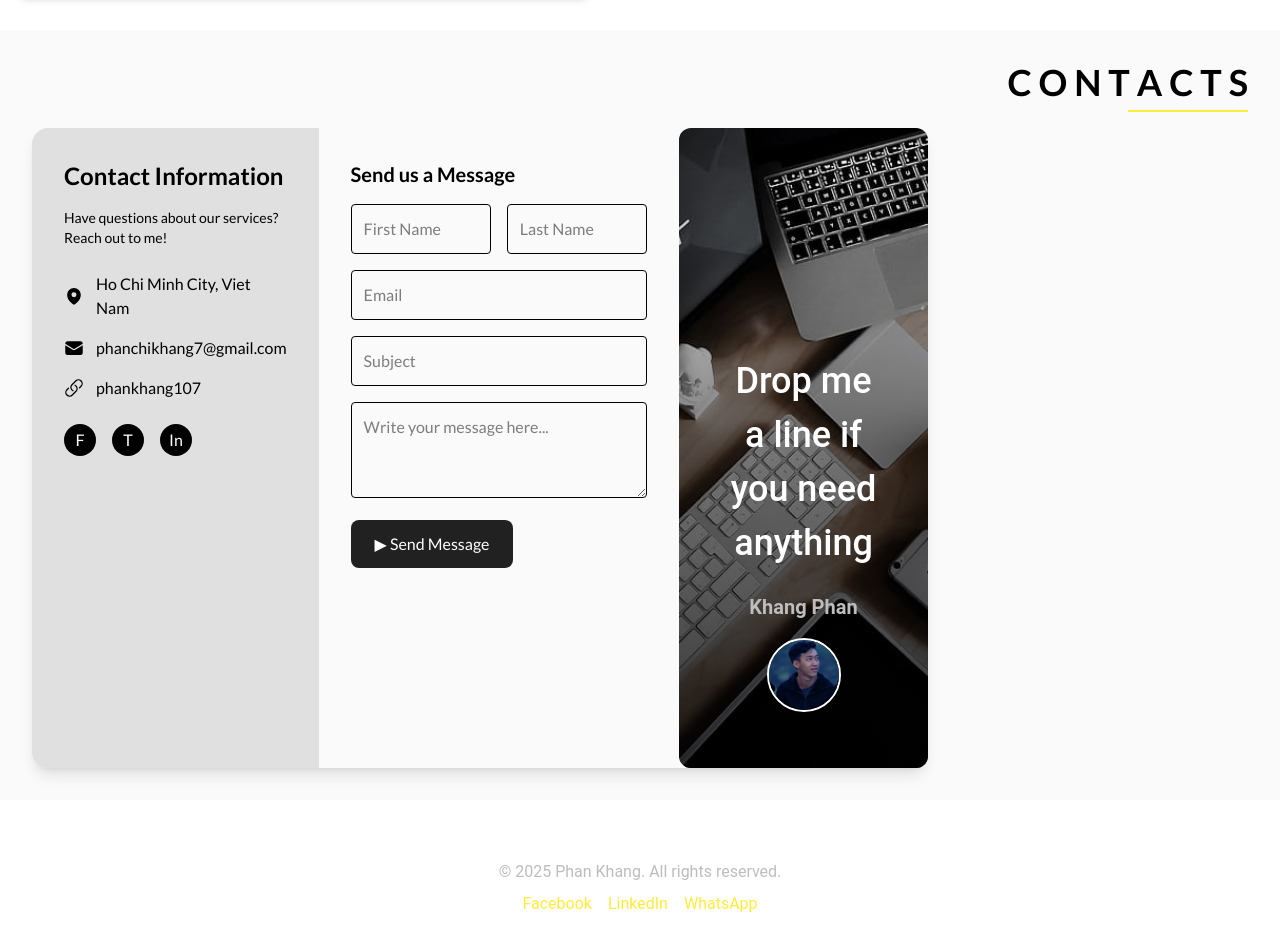
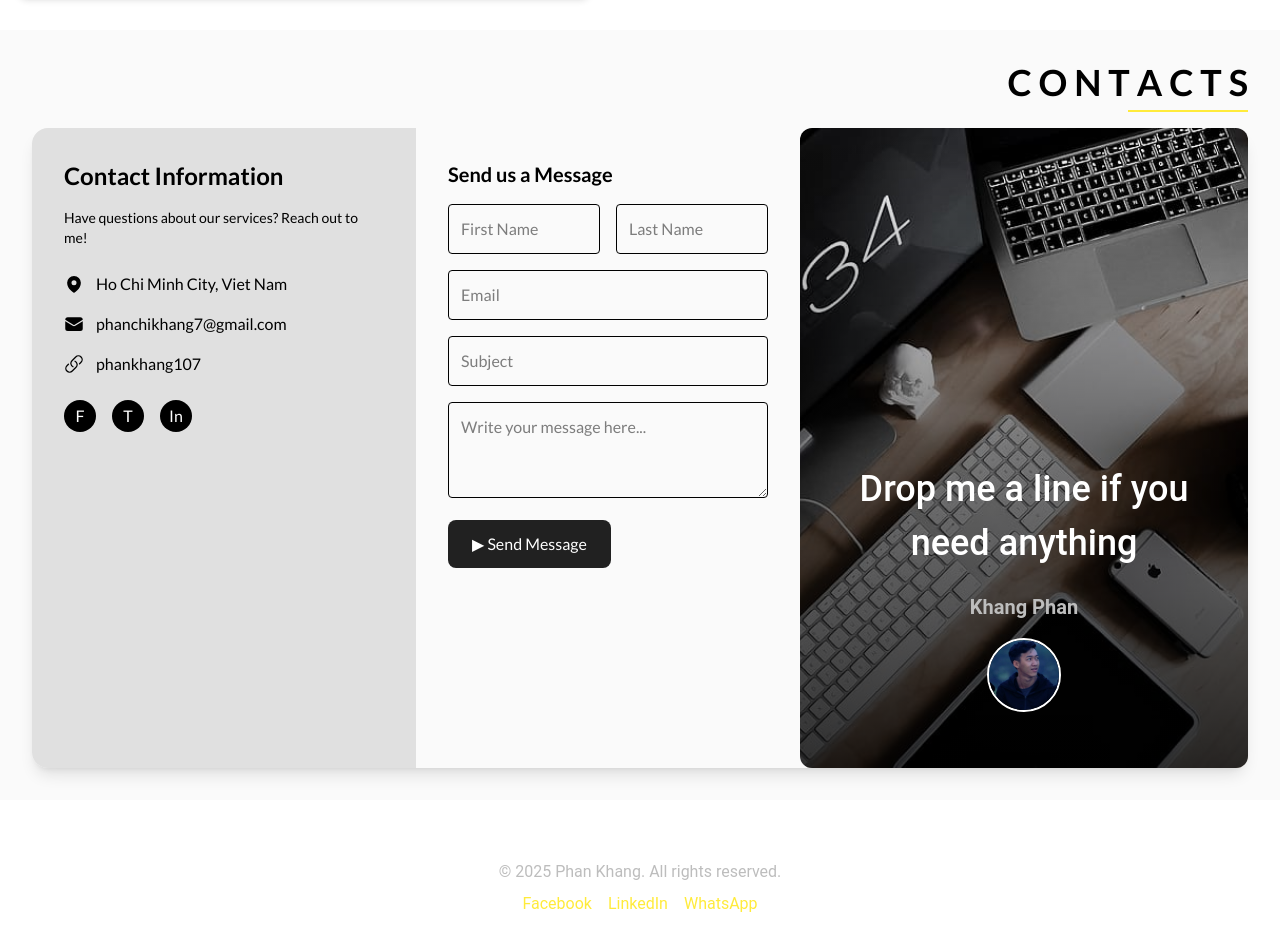
Before and after one commit to kai1079/my-portfolio, a React (Vite) app: page / in a window 1280 px wide. Shown: the part 3540-4476 px from the top of the page. Built offline with nearby package versions, Linux system fonts and the light colour scheme.

Commit message:
Adjust the contact css

```diff
--- a/src/styles/Contact.css
+++ b/src/styles/Contact.css
@@ -23,11 +23,15 @@
 }
 
 .contact-body {
-  @apply rounded-2xl shadow-lg flex flex-col md:flex-row w-full max-w-4xl;
+  @apply rounded-2xl shadow-lg flex flex-col md:flex-row w-full;
 }
 
 .contact-info {
-  @apply bg-gray-300 p-8 md:w-1/3 rounded-t-2xl md:rounded-l-2xl md:rounded-tr-none dark:bg-gray-800;
+  @apply flex-1 bg-gray-300 p-8 md:w-1/3 rounded-t-2xl md:rounded-l-2xl md:rounded-tr-none dark:bg-gray-800;
+}
+
+.contact-card-container {
+    @apply flex-1;
 }
 
 .contact-info h2 {
@@ -59,7 +63,7 @@
 }
 
 .contact-form {
-  @apply p-8 md:w-2/3 dark:bg-gray-800;
+  @apply flex-1 p-8 md:w-2/3 dark:bg-gray-800;
 }
 
 .contact-form h2 {
```
Also changed, not shown: 4 other files (tests, documents, lock files or other folders).
